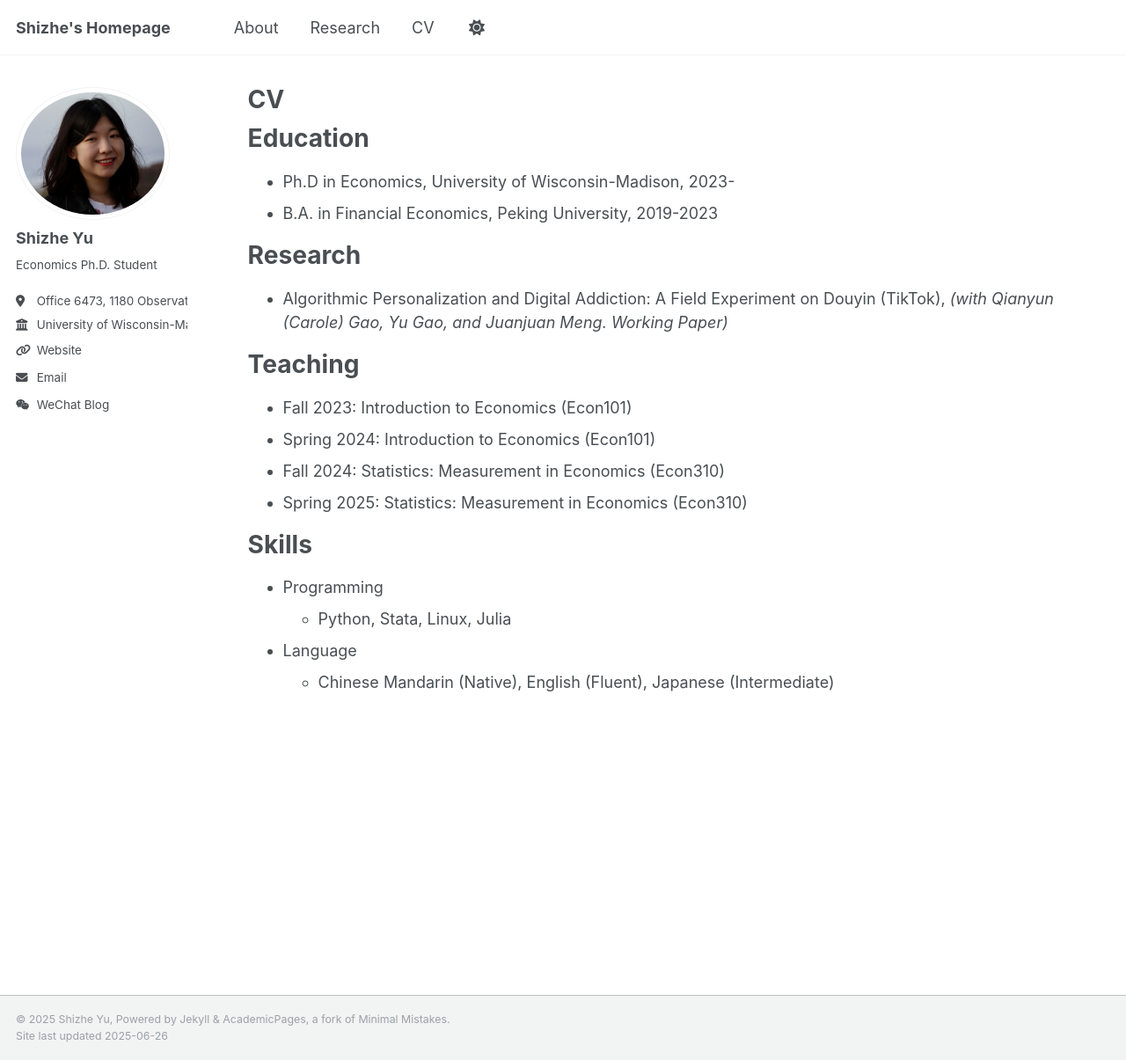
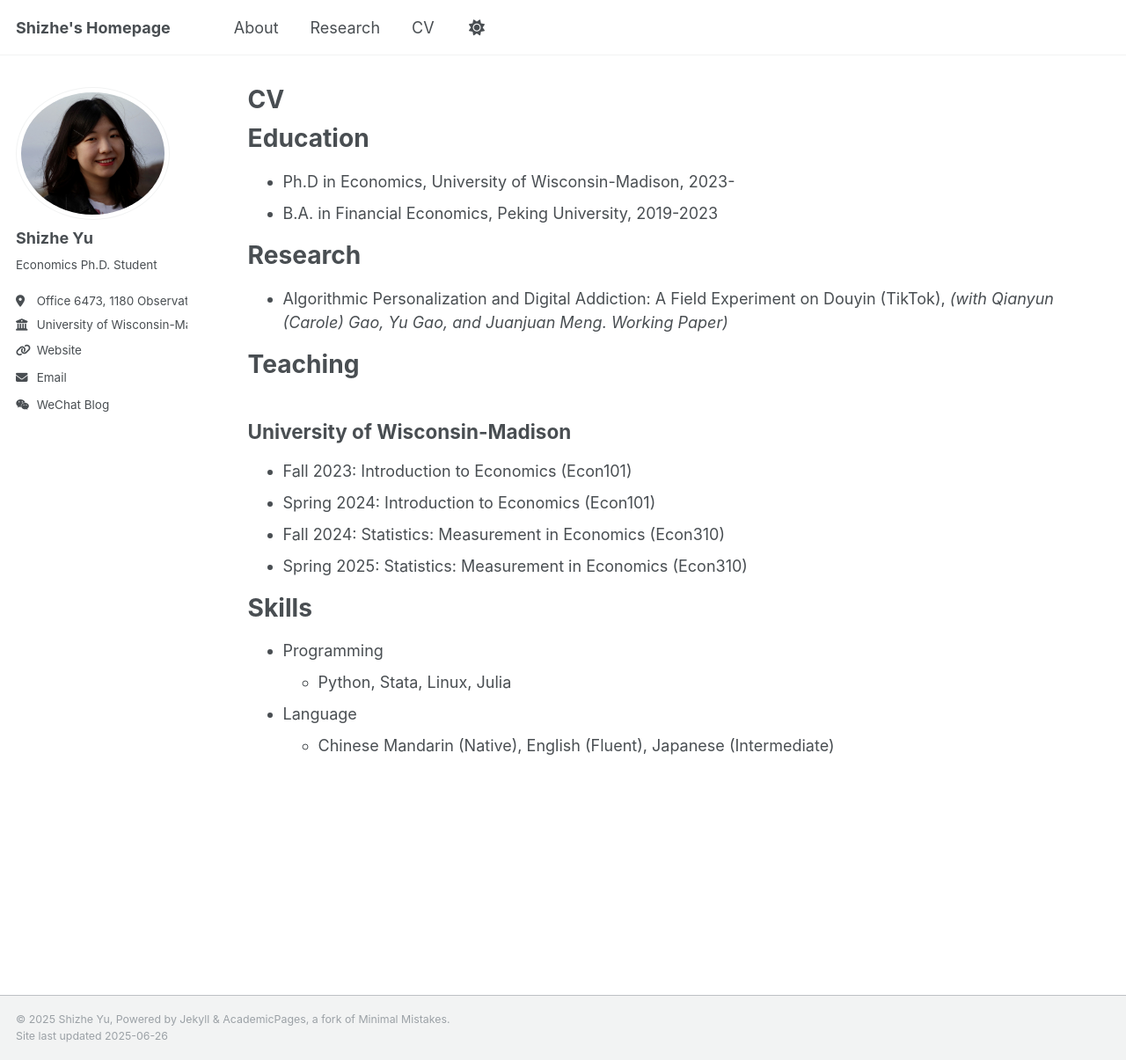
Before and after one commit to shizhe-yu/shizhe-yu.github.io, a Jekyll site: the page built from _pages/cv.md, in a window 1280 px wide and 1205 px high. Shown: the whole window at 88% size. Built offline with Jekyll 4.4.1, drawn with Linux system fonts in a browser that asks for light colours.

Commit message:
Update cv.md

```diff
--- a/_pages/cv.md
+++ b/_pages/cv.md
@@ -21,6 +21,7 @@ Research
 
 Teaching
 ======
+## University of Wisconsin-Madison
 * Fall 2023: Introduction to Economics (Econ101)
 * Spring 2024: Introduction to Economics (Econ101)
 * Fall 2024: Statistics: Measurement in Economics (Econ310)
```
